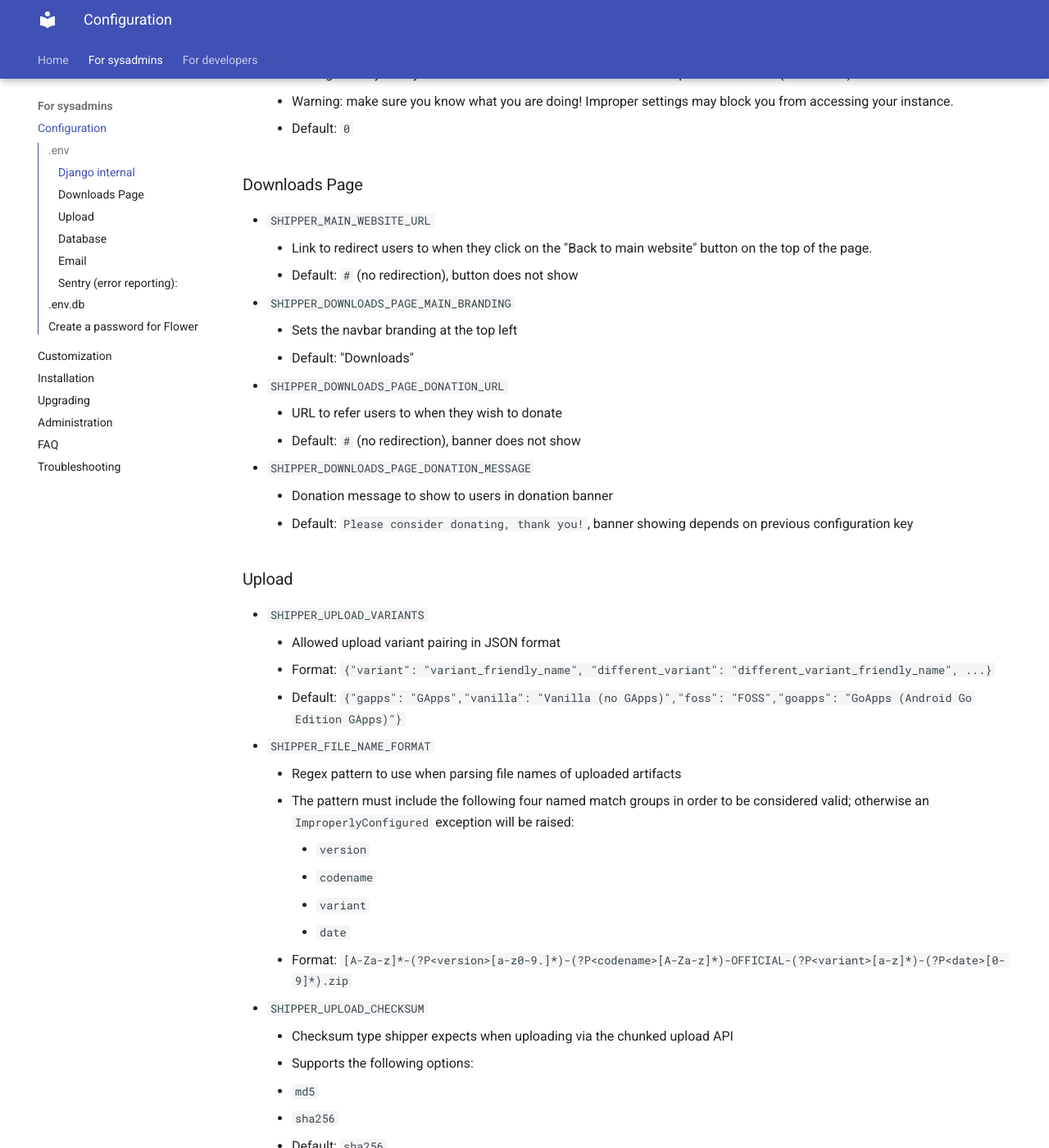
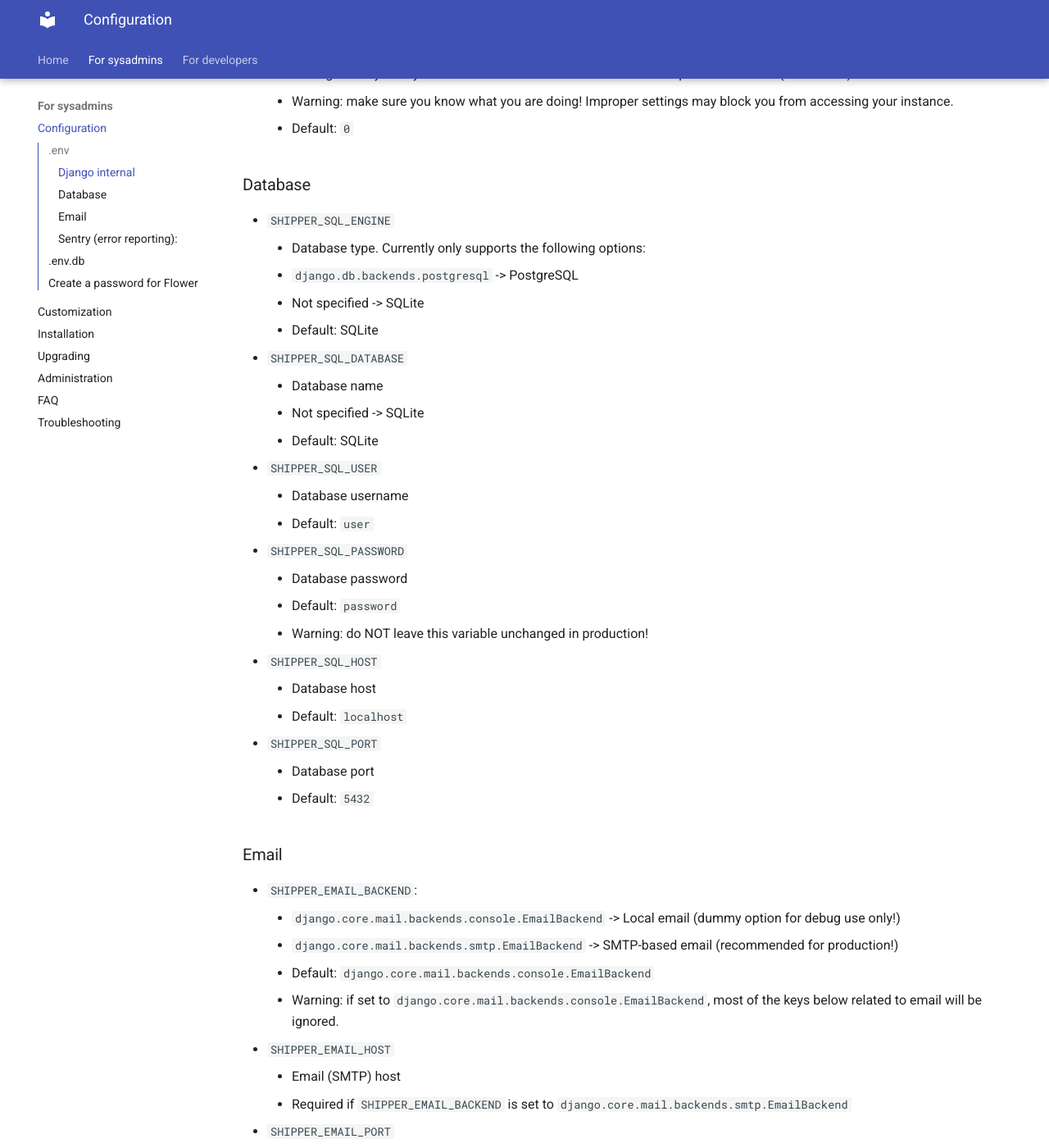
Before and after one commit to shipperstack/shipper, an MkDocs documentation site: the page built from docs/docs/sysadmin/Configuration.md, in a window 1280 px wide and 1400 px high, scrolled down 1244 px. Shown: the whole window at 82% size. Built offline with MkDocs 1.6.1 and Material for MkDocs 9.7.7, drawn with Linux system fonts in a browser that asks for light colours; the version menu is left out.

Commit message:
docs: sysadmin: Configuration: remove static config keys
We don't use those anymore

```diff
--- a/docs/docs/sysadmin/Configuration.md
+++ b/docs/docs/sysadmin/Configuration.md
@@ -37,40 +37,6 @@ Copy the `.env.example` file and set the values:
     - Warning: make sure you know what you are doing! Improper settings may block you from accessing your instance.
     - Default: `0`
 
-
-### Downloads Page
-  - `SHIPPER_MAIN_WEBSITE_URL`
-    - Link to redirect users to when they click on the "Back to main website" button on the top of the page.
-    - Default: `#` (no redirection), button does not show
-  - `SHIPPER_DOWNLOADS_PAGE_MAIN_BRANDING`
-    - Sets the navbar branding at the top left
-    - Default: "Downloads"
-  - `SHIPPER_DOWNLOADS_PAGE_DONATION_URL`
-    - URL to refer users to when they wish to donate
-    - Default: `#` (no redirection), banner does not show
-  - `SHIPPER_DOWNLOADS_PAGE_DONATION_MESSAGE`
-    - Donation message to show to users in donation banner
-    - Default: `Please consider donating, thank you!`, banner showing depends on previous configuration key
-
-### Upload
-  - `SHIPPER_UPLOAD_VARIANTS`
-    - Allowed upload variant pairing in JSON format
-    - Format: `{"variant": "variant_friendly_name", "different_variant": "different_variant_friendly_name", ...}`
-    - Default: `{"gapps": "GApps","vanilla": "Vanilla (no GApps)","foss": "FOSS","goapps": "GoApps (Android Go Edition GApps)"}`
-  - `SHIPPER_FILE_NAME_FORMAT`
-    - Regex pattern to use when parsing file names of uploaded artifacts
-    - The pattern must include the following four named match groups in order to be considered valid; otherwise an `ImproperlyConfigured` exception will be raised:
-        - `version`
-        - `codename`
-        - `variant`
-        - `date`
-    - Format: `[A-Za-z]*-(?P<version>[a-z0-9.]*)-(?P<codename>[A-Za-z]*)-OFFICIAL-(?P<variant>[a-z]*)-(?P<date>[0-9]*).zip`
-  - `SHIPPER_UPLOAD_CHECKSUM`
-    - Checksum type shipper expects when uploading via the chunked upload API
-    - Supports the following options:
-      - `md5`
-      - `sha256`
-    - Default: `sha256`
 
 ### Database
   - `SHIPPER_SQL_ENGINE`
```
